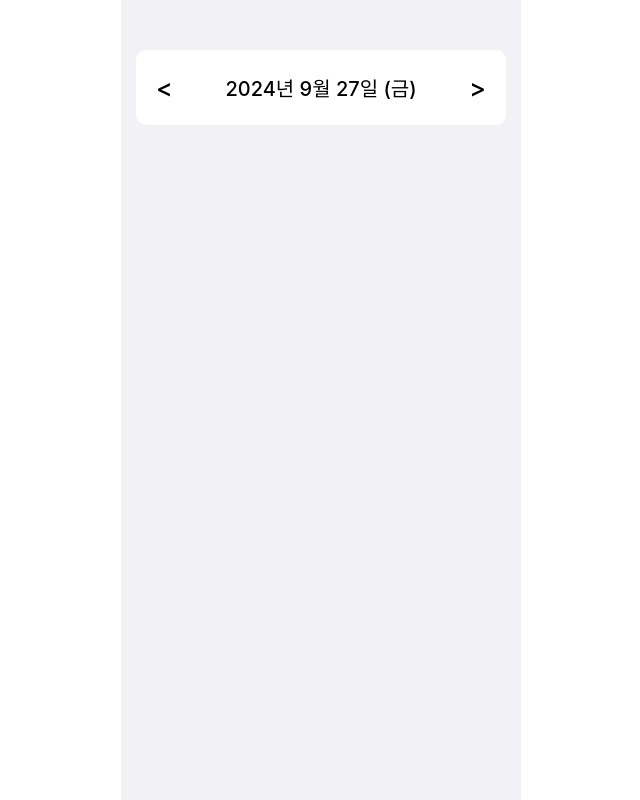
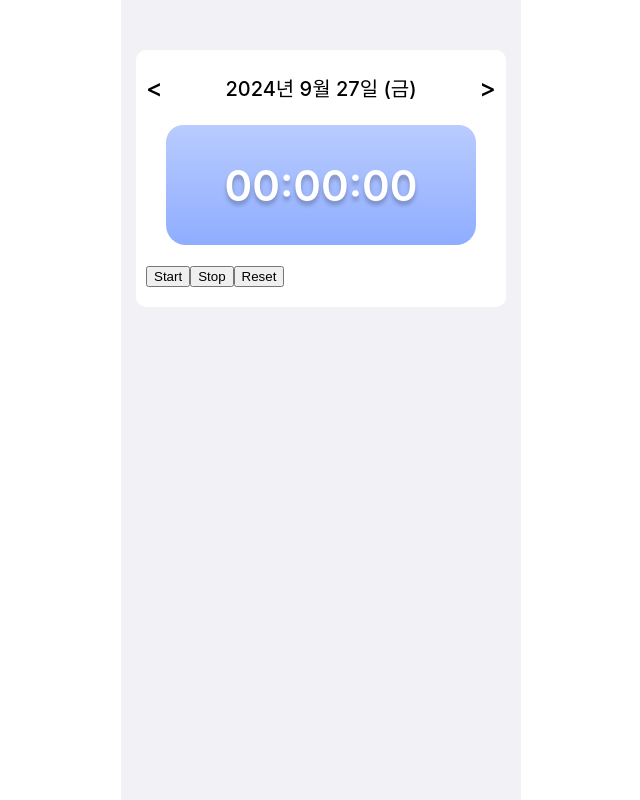
Before and after one commit to kakao-tech-campus-2nd-step3/Team17_FE, a React (Create React App) app: page / in a window 1280 px wide. Shown: the whole page, without its empty margins (319-959 px from the left). Built offline with nearby package versions, Linux system fonts and the light colour scheme; a web font is replaced by a local one.

Commit message:
feat: 타이머 컴포넌트 구현

```diff
--- a/src/components/DateSelect.tsx
+++ b/src/components/DateSelect.tsx
@@ -70,21 +70,14 @@ const DateSelect = () => {
 }
 
 const Wrapper = styled.div`
-  width: 100%;
-  height: 100vh;
-  background-color: #f2f2f6;
-  padding: 50px 15px 20px 15px;
-  box-sizing: border-box;
+
 `
 
 const DateSelectContainer = styled.div`
-  display: flex;
-  flex-direction: row;
-  justify-content: space-between;
-  align-items: center;
-  background-color: #ffffff;
-  padding: 20px;
-  border-radius: 10px;
+    display: flex;
+    flex-direction: row;
+    justify-content: space-between;
+    align-items: center;
 `
 
 const DateSelecter = styled.div`
@@ -95,7 +88,7 @@ const DateSelecter = styled.div`
 
 const DateSelection = styled.div`
   font-size: 20px;
-  padding: 3px 20px;
+  padding: 3px 40px;
   cursor: pointer;
   font-weight: 500;
 `
--- /dev/null
+++ b/src/components/Timer.tsx
@@ -0,0 +1,88 @@
+import { useEffect, useState } from "react"
+import styled from '@emotion/styled'
+import DateSelect from "./DateSelect"
+
+const Timer: React.FC = () => {
+
+    const [isActive, setIsActive] = useState(false)
+    const [time, setTime] = useState(0)
+
+
+    useEffect(() => {
+        let interval: NodeJS.Timeout | undefined
+
+        if (isActive) {
+            interval = setInterval(() => {
+                setTime((prevTime) => prevTime + 100)
+            }, 100)
+        } else if (!isActive && time !== 0) {
+            clearInterval(interval)
+        }
+
+        return () => clearInterval(interval)
+    }, [isActive, time])
+
+
+    const handleStart = () => {
+        setIsActive(true)
+    };
+
+    const handleStop = () => {
+        setIsActive(false)
+    };
+
+    const handleReset = () => {
+        setIsActive(false)
+        setTime(0)
+    };
+
+    const formatTime = (runningTime: number) => {
+        const hours = Math.floor((runningTime / 3600000) % 24)
+        const minutes = Math.floor((runningTime / 60000) % 60)
+        const seconds = Math.floor((runningTime / 1000) % 60)
+        return `${String(hours).padStart(2, '0')}:${String(minutes).padStart(2, '0')}:${String(seconds).padStart(2, '0')}`
+    };
+
+
+
+  return (
+    <div>
+        <DateSelect />
+        <TimerContainer>
+            <TimerContent>{formatTime(time)}</TimerContent>
+        </TimerContainer>
+        <StopButton>
+
+        </StopButton>
+        <button type="button" onClick={handleStart}>Start</button>
+        <button type="button" onClick={handleStop}>Stop</button>
+        <button type="button" onClick={handleReset}>Reset</button>
+
+    </div>
+  )
+}
+
+const TimerContainer = styled.div`
+    margin: 20px;
+`
+
+const TimerContent = styled.div`
+    font-size: 42px;
+    font-weight: 600;
+    color: #FFFFFF;
+    width: 310px;
+    height: 120px;
+    display: flex;
+    align-items: center;
+    justify-content: center;
+    text-shadow: 0px 4px 4px rgba(0, 0, 0, 0.25);
+    border-radius: 17.362px 17.362px 20px 20px;
+    border: 0px solid #F4F9FF;
+    background: linear-gradient(180deg, #B9CCFF 0%, #8FADFF 100%);
+`
+
+const StopButton = styled.div`
+
+`
+
+export default Timer
--- a/src/pages/Main.tsx
+++ b/src/pages/Main.tsx
@@ -1,14 +1,36 @@
 import styled from '@emotion/styled'
-import DateSelect from '../components/DateSelect'
+import Timer from '../components/Timer'
 
 const Main = () => {
   return (
     <MainWrapper>
-      <DateSelect />
+        <DateContainer>
+            <Timer />
+        </DateContainer>
     </MainWrapper>
   )
 }
 
-const MainWrapper = styled.div``
+const MainWrapper = styled.div`
+    width: 100%;
+    height: 100vh;
+    background-color: #f2f2f6;
+    padding: 50px 15px 20px 15px;
+    box-sizing: border-box;
+`
+
+
+
+const DateContainer = styled.div`
+  display: flex;
+  flex-direction: column;
+  justify-content: space-between;
+  align-items: center;
+  background-color: #ffffff;
+  padding: 20px;
+  border-radius: 10px;
+`
+
+
 
 export default Main
```
